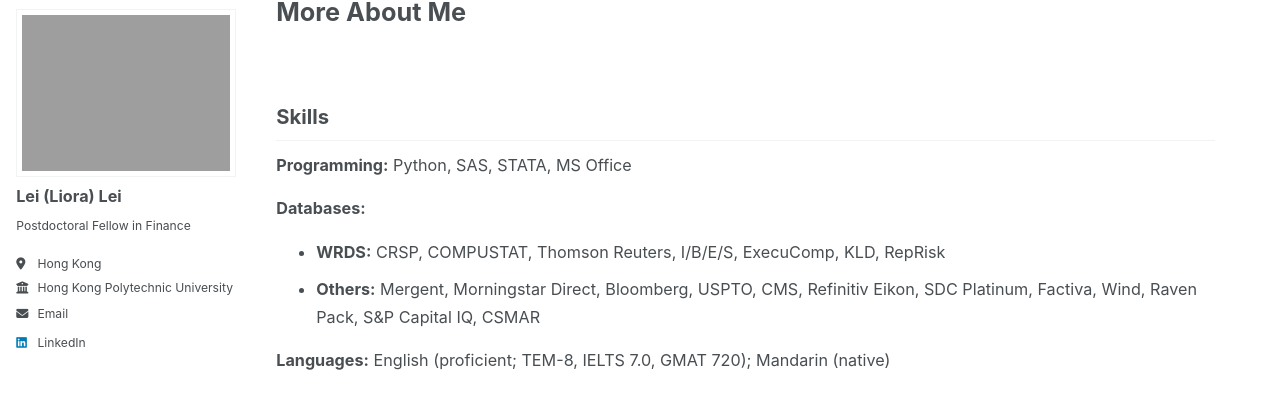
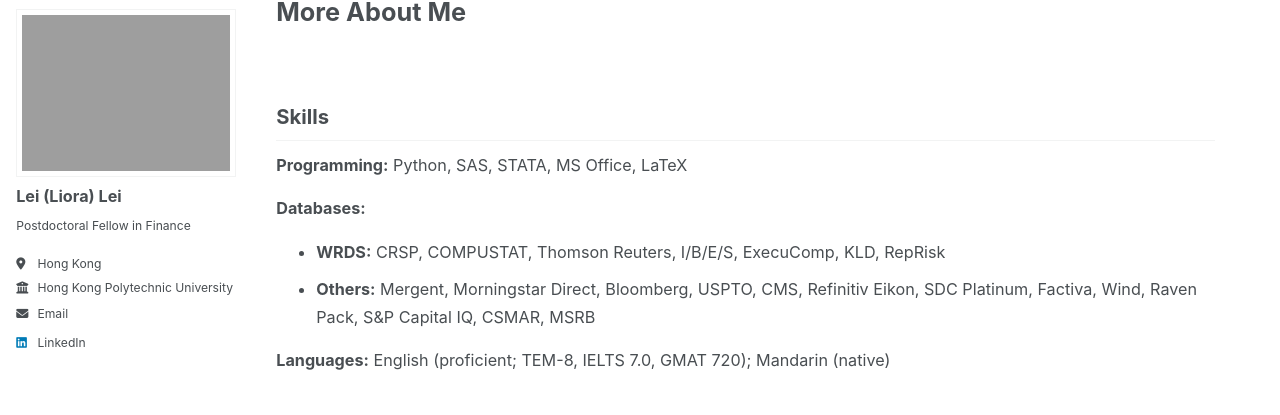
Before and after one commit to Liora-Lei/Lei-Lei, a Jekyll site: the page built from _pages/more-about-me.md, in a window 1280 px wide. Shown: the part 90-505 px from the top of the page. Built offline with Jekyll 4.4.1, drawn with Linux system fonts in a browser that asks for light colours; a script that is not in the unit is left out.

Commit message:
Add LaTeX and MSRB to skills draft

```diff
--- a/_pages/more-about-me.md
+++ b/_pages/more-about-me.md
@@ -9,12 +9,12 @@ hide_meta: true
 
 ## Skills
 
-**Programming:** Python, SAS, STATA, MS Office
+**Programming:** Python, SAS, STATA, MS Office, LaTeX
 
 **Databases:**
 
 - **WRDS:** CRSP, COMPUSTAT, Thomson Reuters, I/B/E/S, ExecuComp, KLD, RepRisk
-- **Others:** Mergent, Morningstar Direct, Bloomberg, USPTO, CMS, Refinitiv Eikon, SDC Platinum, Factiva, Wind, Raven Pack, S&P Capital IQ, CSMAR
+- **Others:** Mergent, Morningstar Direct, Bloomberg, USPTO, CMS, Refinitiv Eikon, SDC Platinum, Factiva, Wind, Raven Pack, S&P Capital IQ, CSMAR, MSRB
 
 **Languages:** English (proficient; TEM-8, IELTS 7.0, GMAT 720); Mandarin (native)
 
```
